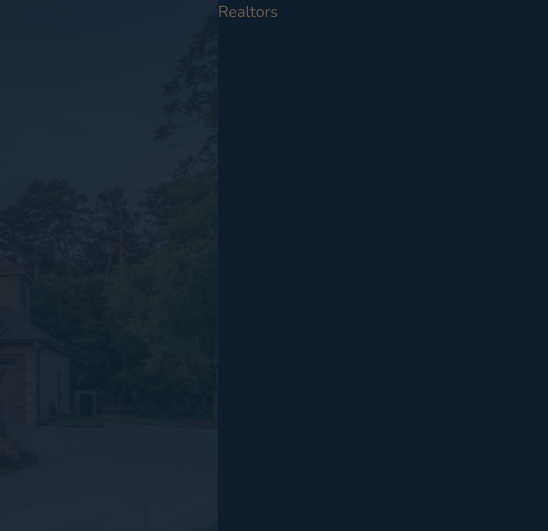
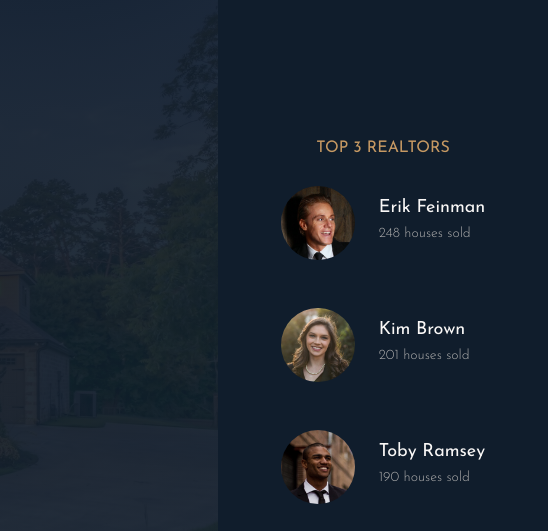
Before and after one commit to BachTranAnhDuc/Nexter, a website: page index.html in a window 1280 px wide. Shown: the top 531 px of the page, 732-1280 px from the left. Drawn offline with nearby package versions, Linux system fonts and the light colour scheme.

Commit message:
realtors

```diff
--- a/index.html
+++ b/index.html
@@ -43,7 +43,29 @@
         <img src="img/logo-bi.png" alt="bbc" class="header__seenon-logo" />
       </div>
     </header>
-    <section class="realtors">Realtors</section>
+    <section class="realtors">
+      <h3 class="heading__tertiary heading__tertiary--light">Top 3 realtors</h3>
+
+      <div class="realtors__list">
+        <div class="realtors__detail">
+          <img src="img/realtor-1.jpeg" alt="realtor 1" class="realtors__img" />
+          <h4 class="heading__fourth heading__fourth--light">Erik Feinman</h4>
+          <p class="realtors__sold">248 houses sold</p>
+        </div>
+
+        <div class="realtors__detail">
+          <img src="img/realtor-2.jpeg" alt="realtor 2" class="realtors__img" />
+          <h4 class="heading__fourth heading__fourth--light">Kim Brown</h4>
+          <p class="realtors__sold">201 houses sold</p>
+        </div>
+
+        <div class="realtors__detail">
+          <img src="img/realtor-3.jpeg" alt="realtor 3" class="realtors__img" />
+          <h4 class="heading__fourth heading__fourth--light">Toby Ramsey</h4>
+          <p class="realtors__sold">190 houses sold</p>
+        </div>
+      </div>
+    </section>
     <section class="features">
       <div class="feature">
         <svg class="feature__icon">
--- a/sass/pages/_homes.scss
+++ b/sass/pages/_homes.scss
@@ -13,9 +13,58 @@
 
 .realtors {
   background-color: $color-secondary;
+  // padding: 0 3.6rem;
 
   // grid-row: 1 / span 2;
   grid-column: col-start 7 / full-end;
+
+  display: grid;
+
+  grid-template-rows: min-content max-content;
+
+  // justify-items: center;
+  justify-content: center;
+  align-content: center;
+
+  gap: 2.4rem 0;
+
+  h3 {
+    justify-self: center;
+  }
+
+  &__list {
+    display: grid;
+    gap: 4.8rem 0;
+  }
+
+  &__detail {
+    display: grid;
+
+    grid-template-columns: min-content 1fr;
+    grid-template-rows: repeat(2, 1fr);
+
+    // align-items: center;
+    align-items: end;
+
+    gap: 0 2.4rem;
+  }
+
+  &__sold {
+    // align-self: center;
+    // align-self: stretch;
+    color: $color-grey-light-2;
+    font-family: $font-display;
+    font-size: 1.4rem;
+
+    align-self: start;
+  }
+
+  &__img {
+    border-radius: 50%;
+    width: 7.4rem;
+
+    grid-row: 1 / span 3;
+  }
 }
 
 .features {
```
Also changed, not shown: css/style.css.
